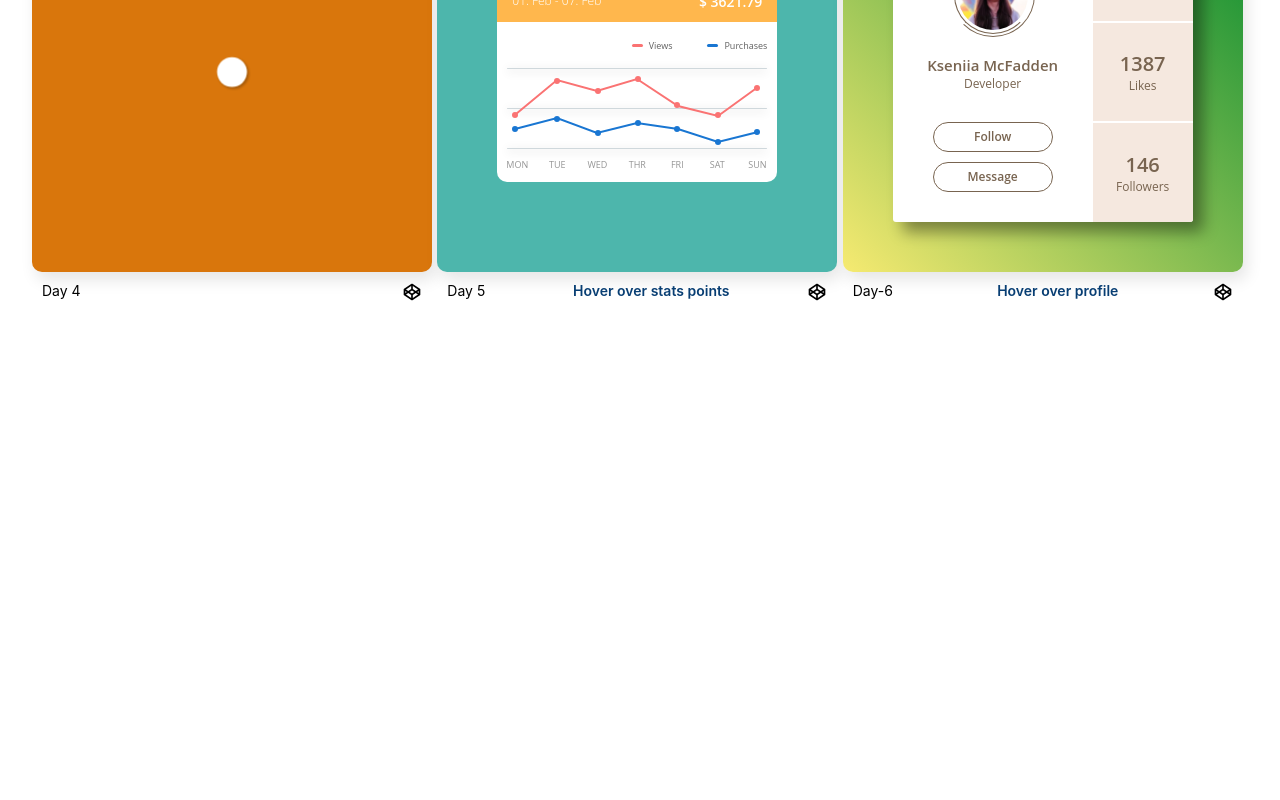
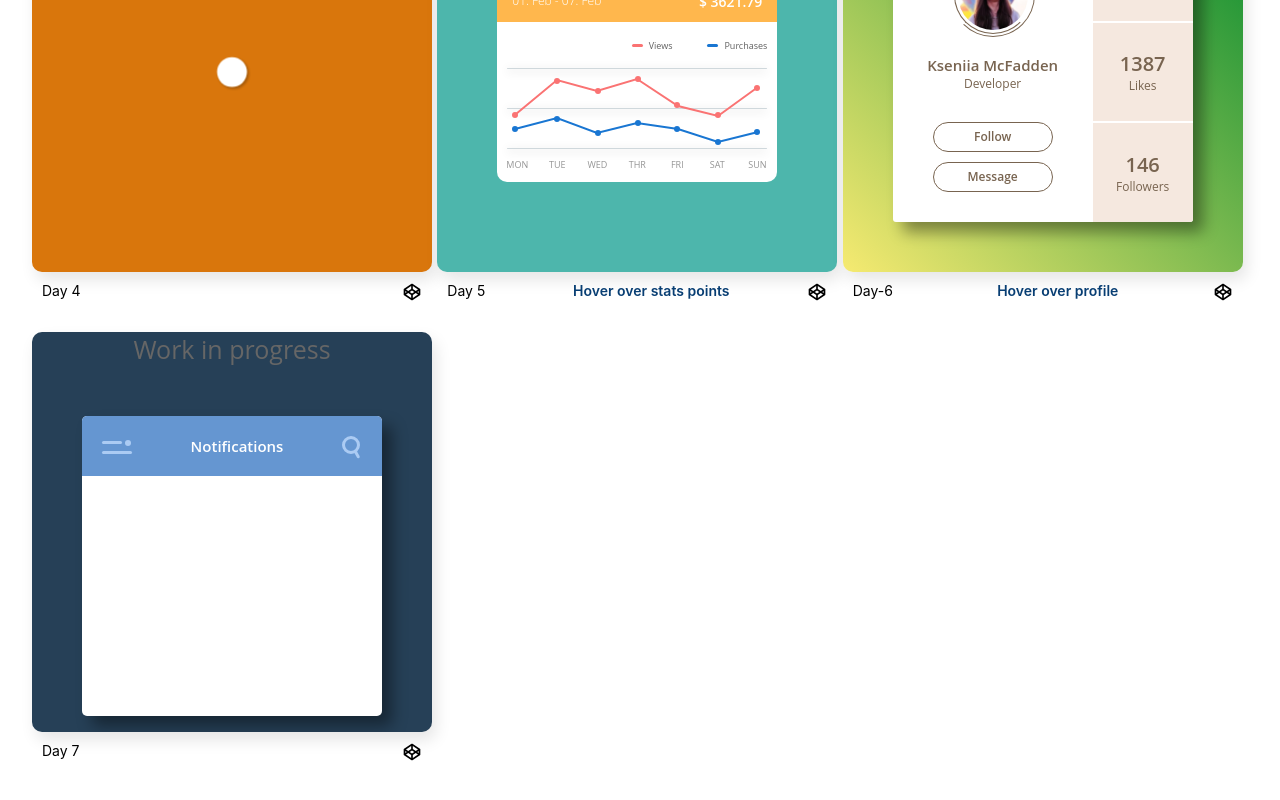
Before and after one commit to Khrebtova/css-portfolio, a React (Create React App) app: page / in a window 1280 px wide. Shown: the part 620-1420 px from the top of the page. Before the commit the page ends 968 px from the top, so only its background shows below. Built offline with nearby package versions, Linux system fonts and the light colour scheme.

Commit message:
add day-7 component

```diff
--- a/src/App.js
+++ b/src/App.js
@@ -6,6 +6,7 @@ import Day4 from './components/day-4/day-4';
 import Day3 from './components/day-3/day-3';
 import Day5 from './components/day-5/day-5';
 import Day6 from './components/day-6/day-6';
+import Day7 from './components/day-7/day-7';
 
 function App() {
   return (
@@ -16,6 +17,7 @@ function App() {
       <Day4 />
       <Day5 />
       <Day6 />
+      <Day7 />
     </div>
   );
 }
--- /dev/null
+++ b/src/components/day-7/day-7.jsx
@@ -0,0 +1,45 @@
+import React , {useState} from 'react'
+import Details from '../details/details'
+import './day-7.scss'
+
+const Day7 = () => {
+    const [showPopup, setShowPopup] = useState(false)
+    const [showSearch, setShowSearch] = useState(false)
+
+    const handleMenuClick = () => {
+        setShowPopup(!showPopup)
+    }
+
+    const handleSearchClick = () => {
+        setShowSearch(!showSearch)
+    }
+
+  return (
+    <div>
+        <div className='day-7-frame'>
+            <p>Work in progress</p>
+            <div className={showPopup ? 'day-7-center active' : 'day-7-center'}>
+                <div className='day-7-header'>
+                    <div className='day-7-menu-icon' onClick={handleMenuClick}>
+                        <div className='top-dash'></div>
+                        <div className='bottom-dash'></div>
+                        <div className='menu-dot'></div>
+                    </div>
+                    <div className='day-7-title'>Notifications</div>
+                    <div className='day-7-search-btn' onClick={handleSearchClick}>
+                        <div className='search-circle'></div>
+                        <div className='search-pip'></div>
+                    </div>
+                    <input className={  showSearch ? 'day-7-input-search active' : 'day-7-input-search'} placeholder='Search ...'/>
+                </div>
+                <div className='day-7-content'>
+                </div>
+            </div>
+            <div className={showPopup ? 'day-7-popup active' : 'day-7-popup'}></div>
+        </div>
+        <Details title='Day 7' linkURL='https://codepen.io/Khrebtova/pen/LYBrJdG'/>
+    </div>
+  )
+}
+
+export default Day7
--- /dev/null
+++ b/src/components/day-7/day-7.scss
@@ -0,0 +1,176 @@
+$light-blue: rgb(171, 203, 243);
+$ease-transition: all 0.4s ease-in-out;
+.day-7-frame {
+  width: 400px;
+  height: 400px;
+  border-radius: 10px;
+  box-shadow: 4px 8px 16px 0 rgba(0, 0, 0, 0.1);
+  overflow: hidden;
+  background: #264057;
+  color: #666;
+  font-family: "Open Sans", Helvetica, sans-serif;
+  -webkit-font-smoothing: antialiased;
+  -moz-osx-font-smoothing: grayscale;
+
+  .day-7-center {
+    position: relative;
+    display: block;
+    z-index: 2;
+    top: 50px;
+    left: 50px;
+    width: 300px;
+    height: 300px;
+    background: #fff;
+    box-shadow: 10px 10px 15px 0px rgba(0, 0, 0, 0.4);
+    border-radius: 5px;
+    overflow: hidden;
+    transition: $ease-transition;
+
+    &.active {
+      transform: translate(50%, 0);
+    }
+
+    .day-7-header {
+      width: 300px;
+      height: 60px;
+      background: rgb(101, 150, 209);
+      color: #fff;
+      display: flex;
+      flex-direction: row;
+      justify-content: space-between;
+      align-items: center;
+
+      .day-7-menu-icon {
+        width: 30px;
+        height: 30px;
+        margin-left: 20px;
+        cursor: pointer;
+        &:hover {
+          .top-dash,
+          .bottom-dash,
+          .menu-dot {
+            background: white;
+            box-shadow: 0px 0px 5px 3px rgba(255, 255, 255, 0.3);
+          }
+        }
+
+        .top-dash,
+        .bottom-dash,
+        .menu-dot {
+          position: relative;
+          background: $light-blue;
+          transition: all 0.3s ease-in-out;
+        }
+        .top-dash {
+          width: 20px;
+          height: 3px;
+          border-radius: 3px;
+          top: 10px;
+          left: 0;
+        }
+        .bottom-dash {
+          width: 30px;
+          height: 3px;
+          border-radius: 3px;
+          top: 17px;
+          left: 0;
+        }
+        .menu-dot {
+          width: 6px;
+          height: 6px;
+          border-radius: 6px;
+          top: 3px;
+          left: 25px;
+          margin-left: -2px;
+        }
+      }
+
+      .day-7-search-btn {
+        width: 30px;
+        height: 30px;
+        margin-right: 10px;
+        cursor: pointer;
+
+        &:hover {
+          .search-pip {
+            background: white;
+            box-shadow: 0px 0px 3px 3px rgba(255, 255, 255, 0.3);
+          }
+          .search-circle {
+            border-color: white;
+            box-shadow: 0px 0px 3px 3px rgba(255, 255, 255, 0.3);
+          }
+        }
+
+        .search-circle,
+        .search-pip {
+          position: relative;
+          color: $light-blue;
+          transition: all 0.3s ease-in-out;
+        }
+
+        .search-circle {
+          width: 12px;
+          height: 12px;
+          border: solid 3px;
+          border-radius: 12px;
+          background: rgb(101, 150, 209);
+          top: 5px;
+        }
+        .search-pip {
+          width: 8px;
+          height: 3px;
+          background: $light-blue;
+          border-radius: 3px;
+          transform: rotate(60deg);
+          top: 4px;
+          left: 11px;
+        }
+      }
+
+      .day-7-title {
+        font-size: 15px;
+        font-weight: 600;
+      }
+
+      .day-7-input-search {
+        position: absolute;
+        width: 200px;
+        height: 30px;
+        border-radius: 30px;
+        border-color: transparent;
+        right: 55px;
+        padding-left: 20px;
+        visibility: hidden;
+        opacity: 0;
+        transform: translate(20%, 0);
+        transition: $ease-transition;
+
+        &.active {
+          transform: translate(0%, 0);
+          opacity: 1;
+          visibility: visible;
+        }
+        &:focus {
+          outline: none;
+        }
+      }
+    }
+  }
+
+  .day-7-popup {
+    height: 270px;
+    width: 170px;
+    border-radius: 5px;
+    background: #43627d;
+    position: relative;
+    top: -235px;
+    left: 40px;
+    transform: translate(50%, 0);
+    transition: $ease-transition;
+
+    &.active {
+      transform: translate(0%, 0);
+    }
+  }
+}
```
